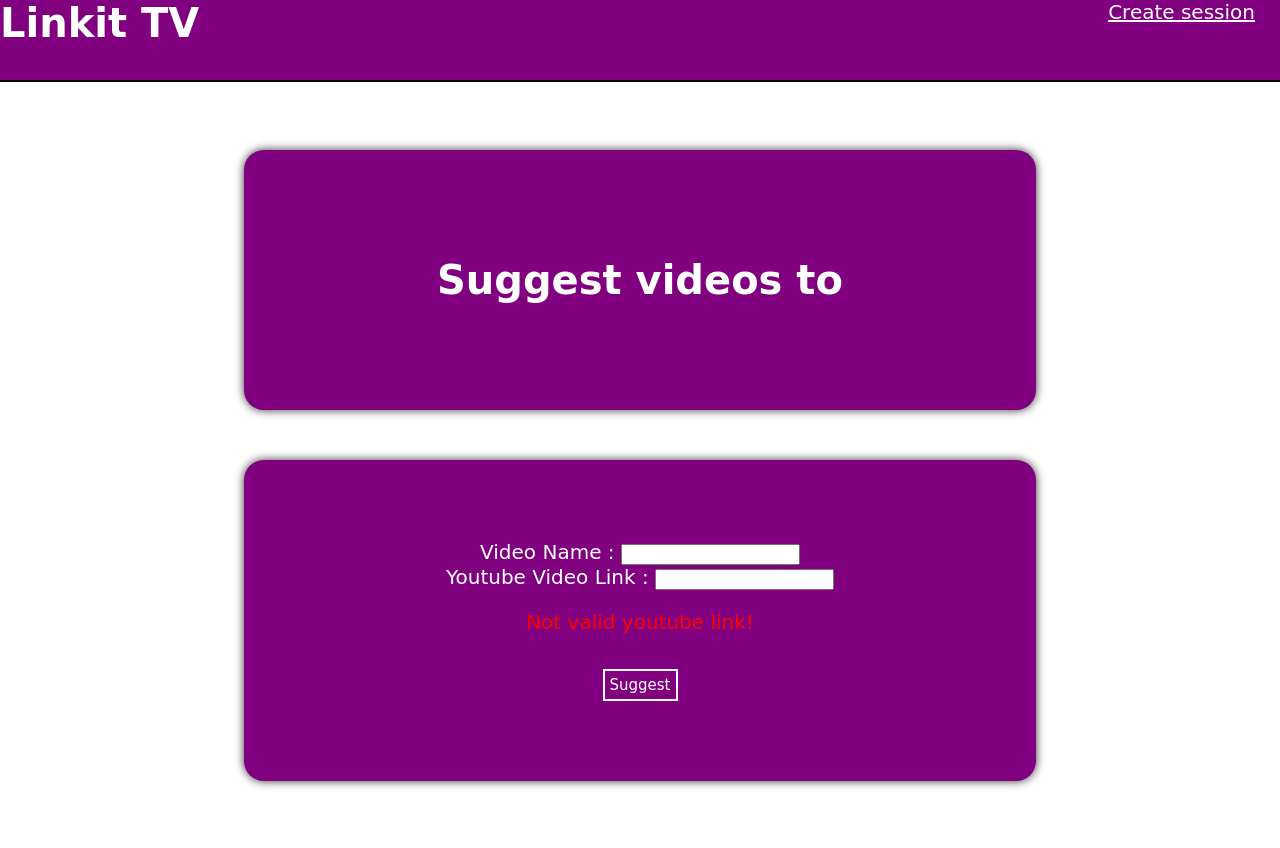
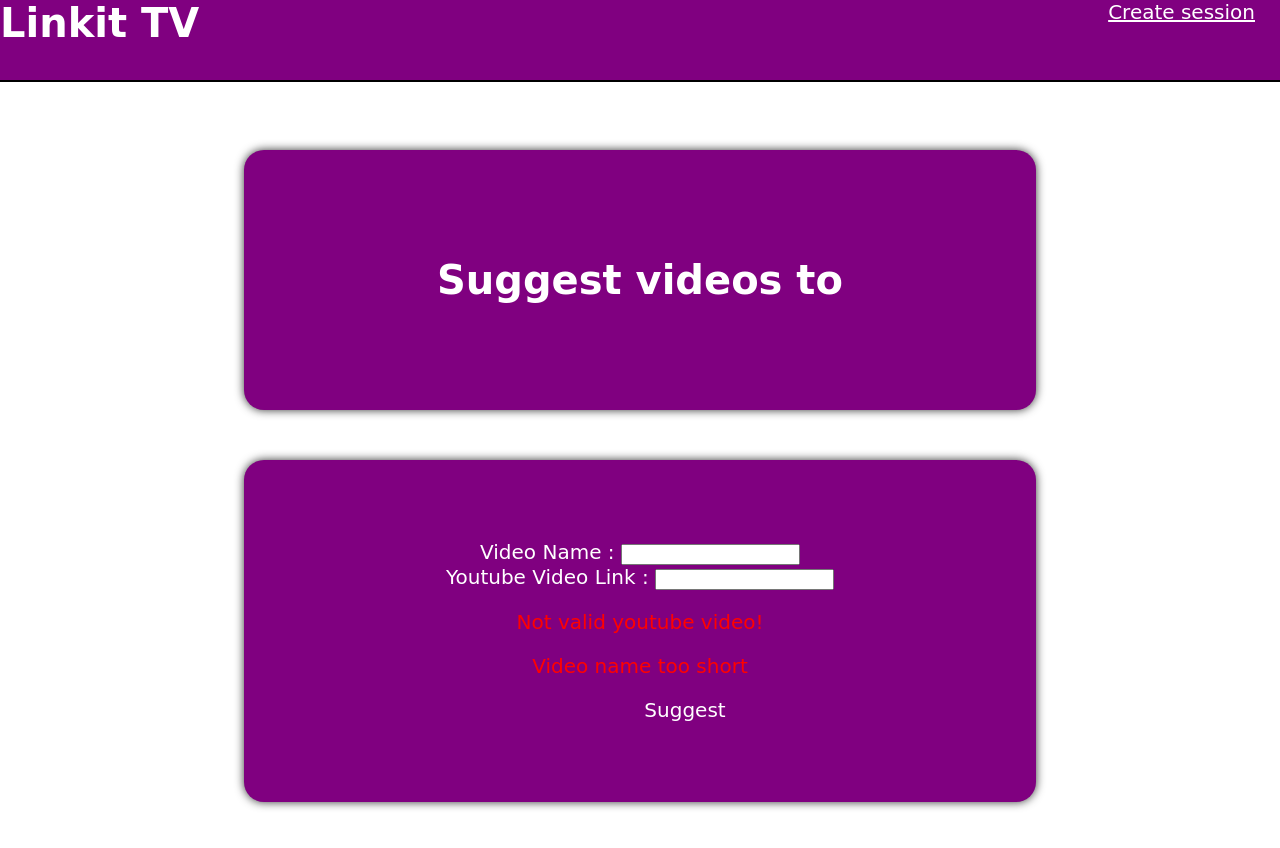
Before and after one commit to Jupemon/LinkitTV, a Next.js app: page /suggest in a window 1280 px wide. Shown: the top 848 px of the page. Built offline with nearby package versions, Linux system fonts and the light colour scheme.

Commit message:
improved error boundry for suggestion page

```diff
--- a/allSessions.js
+++ /dev/null
@@ -1 +0,0 @@
-export default [] // contains all the active sessions
--- a/pages/index.js
+++ b/pages/index.js
@@ -7,7 +7,6 @@ import PlaceHolder from '../Components/Placeholder'
 import VideoQueue from '../Components/VideoQueue'
 import TopNav from '../Components/TopNav'
 import LandingPage from '../Components/LandingPage'
-
 
 
 export default class extends Component {
--- a/pages/suggest.js
+++ b/pages/suggest.js
@@ -1,16 +1,6 @@
 import React, { Component } from 'react'
 import TopNav from '../Components/TopNav';
 
-
-const buttonStyle = {
-  padding: "5px 5px",
-  color: "white",
-  backgroundColor: "purple",
-  border: "white 2px solid",
-  fontFamily: "unset",
-  marginTop: "15px",
-  fontSize: "15px",
-}
 
 const divStyle ={
   backgroundColor : "purple",
@@ -34,26 +24,36 @@ export default class extends Component {
     super(props);
     this.state = {
       loading : false,
-      validForm : false,
       videoUrl : "",
       videoName : "",
       postId : this.props.postId
     }
   }
 
-setUrl = (url) => {
-  const validation = this.getYoutubeVideoId(url)
-  if(validation) {
-    console.log("accept")
-    this.setState({validForm : true, videoUrl : validation})
+setVideoName = (name) => { // called on input change
+
+  if (name.length > 0 && name.length < 18) {
+    this.setState({videoName : name})
   }
   else {
-    this.setState({validForm : false})
-    console.log("false")
+    this.setState({videoName : ""})
   }
 }
 
-getYoutubeVideoId = (ytlink) => { // returns the youtube video i from youtube link
+setUrl = (url) => { // called on input change
+
+  const validation = this.getYoutubeVideoId(url)
+
+  console.log(validation)
+  if(validation) {
+    this.setState({videoUrl : validation})
+  }
+  else {
+    this.setState({videoUrl : ""})
+  }
+}
+
+getYoutubeVideoId = (ytlink) => { //checks if video is valid, returns the video id
   var regExp = /^.*(youtu\.be\/|v\/|u\/\w\/|embed\/|watch\?v=|\&v=)([^#\&\?]*).*/;
   var match = ytlink.match(regExp);
   if (match && match[2].length == 11) {
@@ -63,36 +63,46 @@ getYoutubeVideoId = (ytlink) => { // returns the youtube video i from youtube li
   }
 }
 
-  componentDidMount() {
-    console.log(this.props.postId)
-  }
-  sendSuggestion = (videoUrl, videoName) => {
-
+  sendSuggestion = (videoUrl, videoName) => { // sends the video suggestion to server
+    this.setState({ loading : true })
     fetch(`/suggestvideo`,
     {
       method:"POST",
       headers : {
         'Content-Type': 'application/json'
       },
-      body: JSON.stringify(this.state)
+      body: JSON.stringify({
+        videoName : this.state.videoName,
+        videoUrl : this.state.videoUrl,
+        postId : this.props.postId
+      })
     }
     ).then(d => d.json()).then(d => {
       console.log("data gotten here it is :", d)
+      this.setState({loading : false})
   })
   console.log(this.state)
   }
 
+  validateForm = () => { // called when button is pressed, makes sure everything is valid before sending data
+    if (this.state.videoName && this.state.videoUrl) {
+      this.sendSuggestion();
+    }
+  }
 
   render() {
+    const videoName = this.state.videoName
     return (
       <div style={{fontFamily: '"Comic Sans MS", cursive, sans-serif', color:"white", fontSize:"20px", marginTop:"150px" }}>
         <TopNav />
         <div style={divStyle}><h1>Suggest videos to {this.props.postId}</h1></div>
         <div style={divStyle}>
-        Video Name : <input style={{fontFamily: '"Comic Sans MS", cursive, sans-serif'}} type="text" onChange={(e) => {this.setState({videoName : e.currentTarget.value})}}/>
+        Video Name : <input maxLength="18" style={{fontFamily: '"Comic Sans MS", cursive, sans-serif'}} type="text" onChange={(e) => {this.setState({videoName : e.currentTarget.value})}}/>
         <div>Youtube Video Link : <input style={{fontFamily: '"Comic Sans MS", cursive, sans-serif'}} type="text" onChange={(e) => {this.setUrl(e.currentTarget.value)}}/></div>
-        {this.state.validForm ? null : <p style={{color:"red"}}>Not valid youtube link!</p>}
-        <button disabled={this.state.validForm ? false : true} onClick={() => {this.sendSuggestion(document.querySelector('input').value)}} style={buttonStyle}>Suggest</button>
+        {this.state.videoUrl.length > 0 ? null : <p style={{color:"red"}}>Not valid youtube video!</p>}
+        {this.state.videoName.length > 0 ? null : <p style={{color:"red"}}>Video name too short</p>}
+        {this.state.loading ? <p style={{color:"yellow"}}>Loading...</p> : null}
+        <div onClick={() => {this.validateForm()}} onMouseEnter={(e) => {e.currentTarget.style.backgroundColor = this.state.videoName && this.state.videoUrl ? "white" : "red"; e.currentTarget.style.color = "purple"}} onMouseOut={(e) => {e.currentTarget.style.backgroundColor = "purple"; e.currentTarget.style.color = "white"}} style={{width : "90px", marginRight :"50%", marginLeft:"50%", cursor : "pointer"}}>Suggest</div>
         </div>
 
 
--- a/server.js
+++ b/server.js
@@ -71,11 +71,10 @@ app.post('/createsession', jsonParser, (req, res) => { // creates a new session
     })
   })
 
+
 nextApp.prepare().then(() => {
 
-  app.get('/test', (req, res) => {
-    res.json("you working")
-  })
+
 
   app.get('*', (req, res) => {
     return nextHandler(req, res);
```
Also changed, not shown: Components/LandingPage.js (+5 -7 lines).
